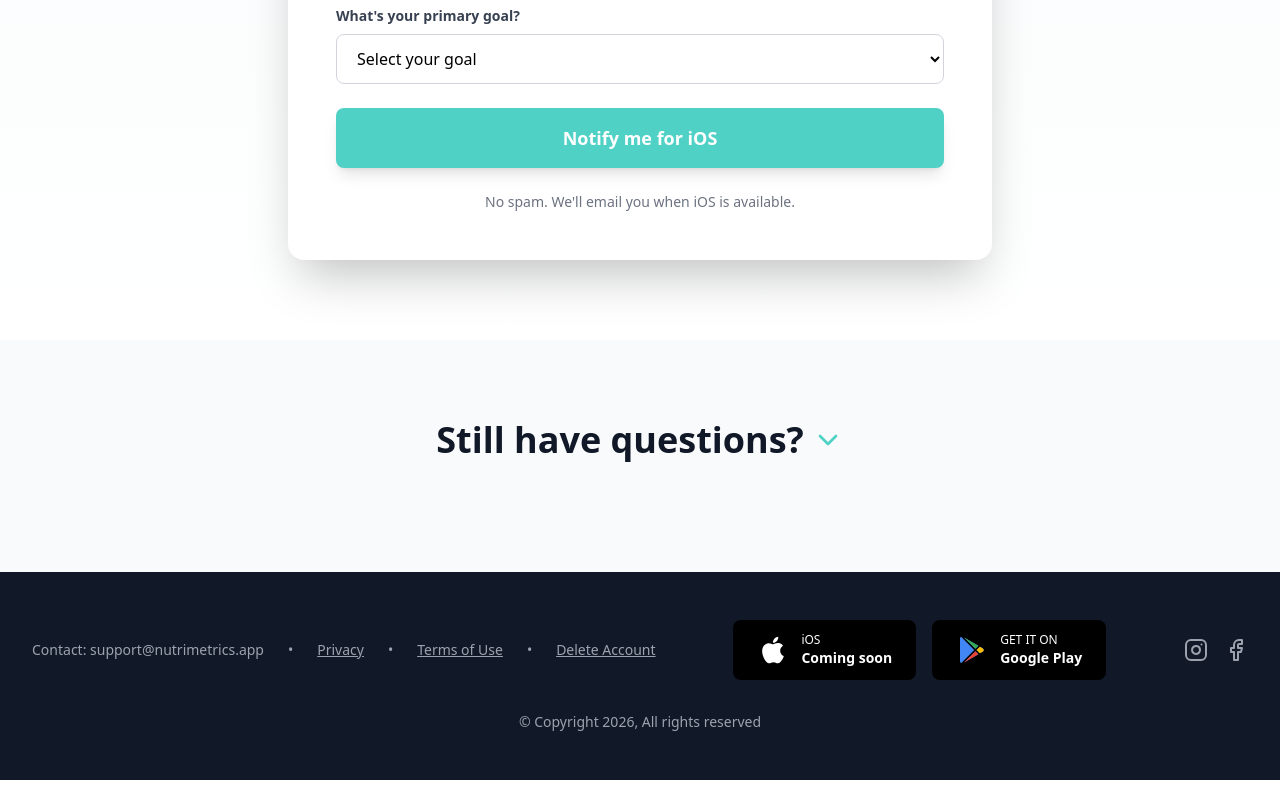
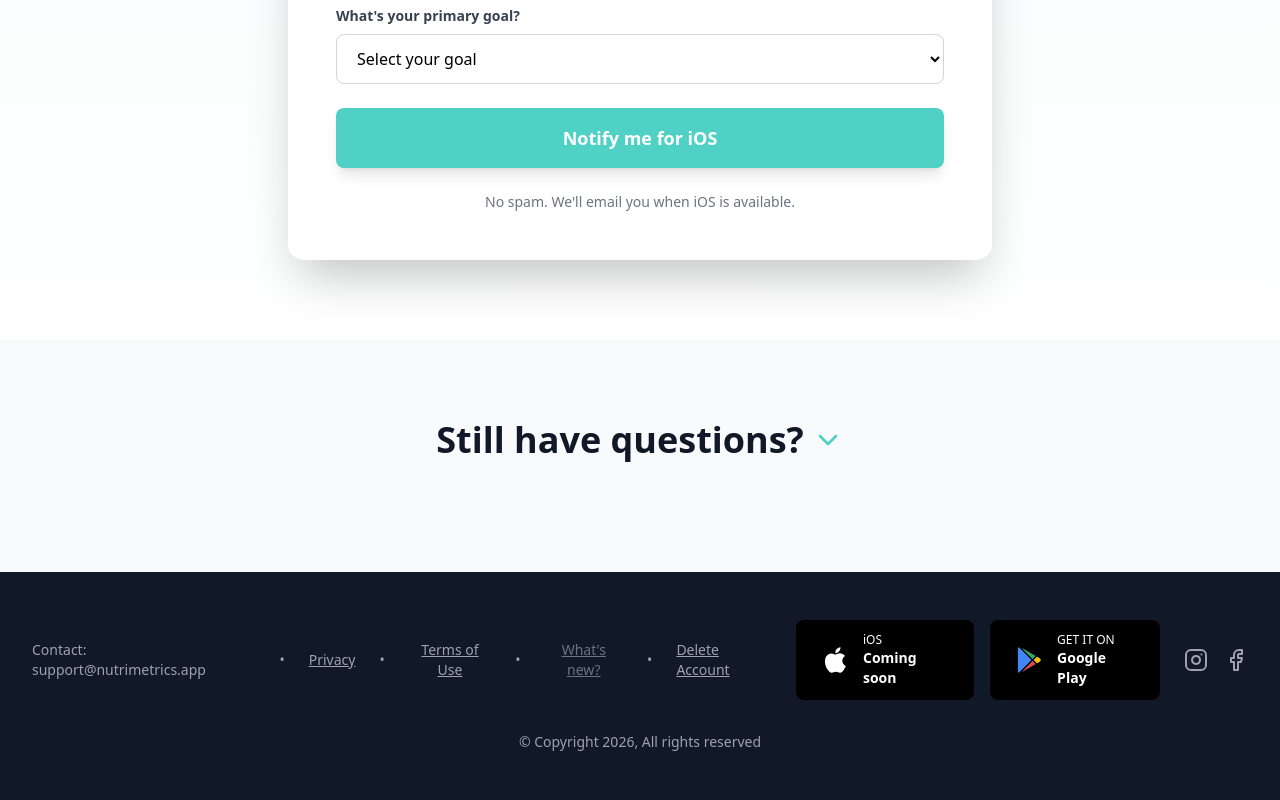
Before and after one commit to sara-caballero/nutrimetrics-landing-page, a React (Vite) app: page / in a window 1280 px wide. Shown: the part 3340-4140 px from the top of the page. Built offline with nearby package versions, Linux system fonts and the light colour scheme.

Commit message:
changelog added

```diff
--- a/src/App.tsx
+++ b/src/App.tsx
@@ -961,6 +961,13 @@ function HomePage() {
                   {t.navTerms}
                 </button>
                 <span className="hidden sm:inline">•</span>
+                <button
+                  onClick={() => navigate('/changelog')}
+                  className="hover:text-white transition-colors underline text-gray-500"
+                >
+                  {t.navChangelog}
+                </button>
+                <span className="hidden sm:inline">•</span>
                 <a
                   href="https://nutrimetrics.app/delete-account"
                   target="_blank"
--- a/src/translations.ts
+++ b/src/translations.ts
@@ -80,6 +80,7 @@ export const translations = {
     navContact: "Contact Us",
     navPrivacy: "Privacy",
     navTerms: "Terms of Use",
+    navChangelog: "What's new?",
     navDeleteAccount: "Delete Account",
 
     // Features showcase section
@@ -369,6 +370,7 @@ export const translations = {
     navContact: "Contáctanos",
     navPrivacy: "Privacidad",
     navTerms: "Términos de uso",
+    navChangelog: "Novedades",
     navDeleteAccount: "Eliminar cuenta",
 
     // Features showcase section
@@ -659,6 +661,7 @@ export const translations = {
     navContact: "Nous Contacter",
     navPrivacy: "Confidentialité",
     navTerms: "Conditions d'Utilisation",
+    navChangelog: "Nouveautés",
     navDeleteAccount: "Supprimer le Compte",
 
     // Features showcase section
```
